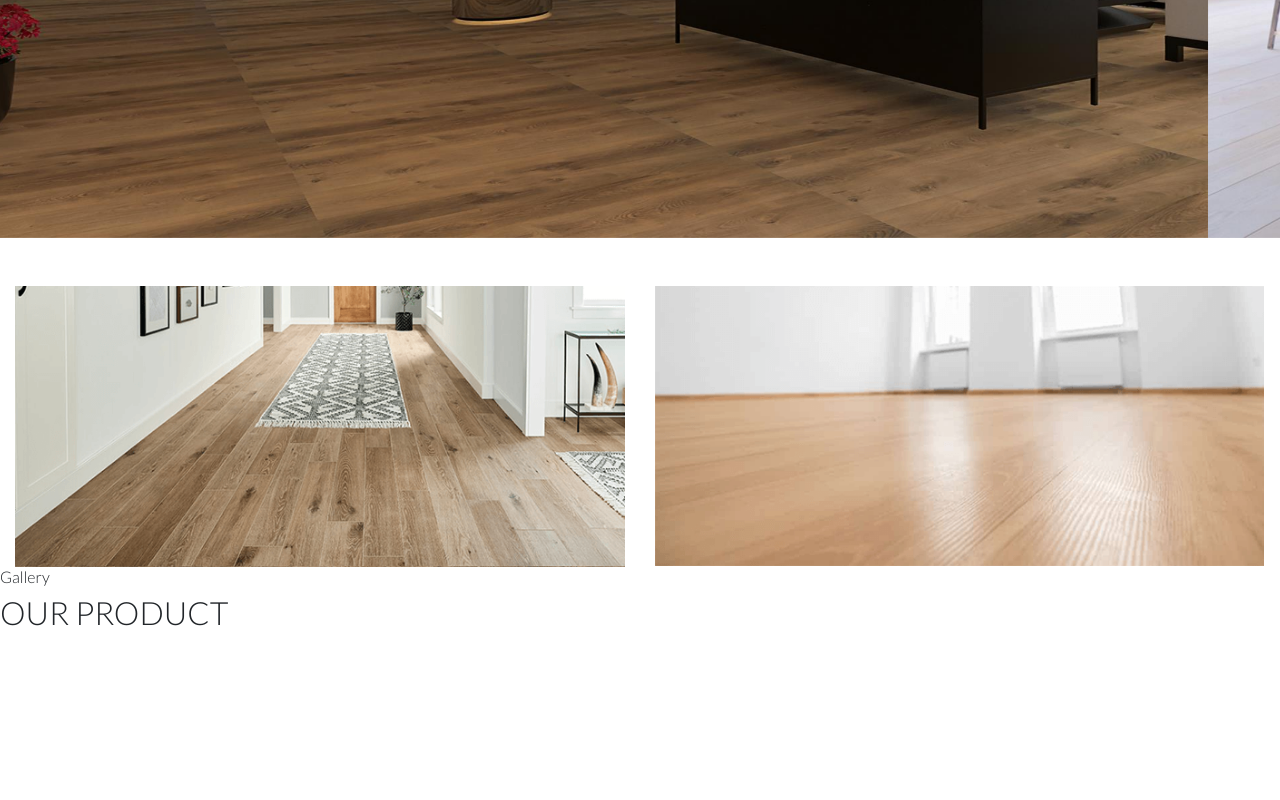
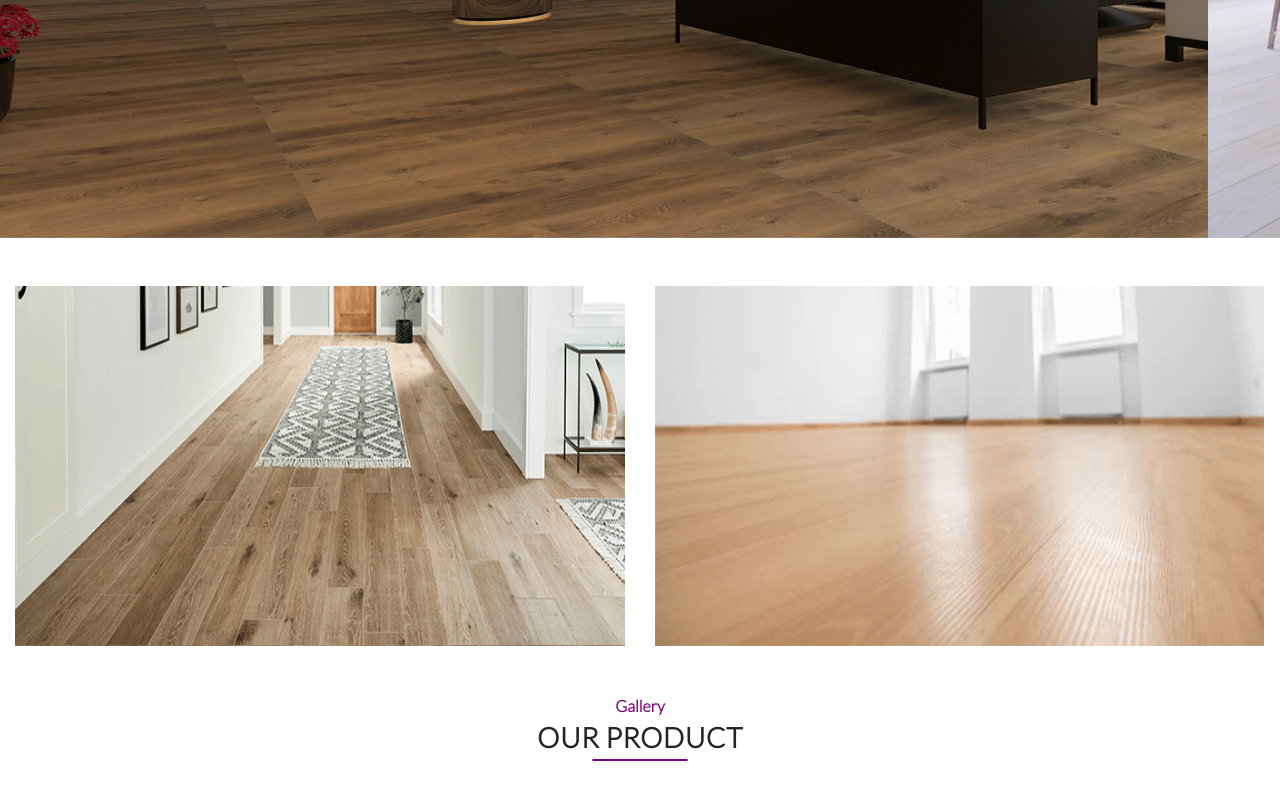
Before and after one commit to shahrukh-1385/CalmWalk, a plain HTML site: page index.html in a window 1280 px wide. Shown: the part 606-1406 px from the top of the page. Drawn offline with nearby package versions, Linux system fonts and the light colour scheme; a web font is replaced by a local one.

Commit message:
Update style.css

```diff
--- a/style.css
+++ b/style.css
@@ -52,3 +52,41 @@ ul{
     height: 80vh;
     background-size: cover;
 }
+.col-img{
+    position: relative;
+    overflow: hidden;
+    display: flex;
+    text-align: center;
+}
+.img-fluid{
+    height: 45vh !important;
+    width: 120% !important;
+}
+.img-fluid:hover{
+    transition: 0.5s;
+
+}
+.title-bottom{
+    text-align: center;
+    margin-top: 50px;
+}
+.mini-title{
+    position: relative;
+    font-weight: 900 !important;
+    color: #800080;
+    font-size: 16px;
+}
+.main-title{
+    text-transform: uppercase !important;
+    font-weight: bolder !important;
+    font-size: 28px;
+    line-height: 1 !important;
+    letter-spacing: .02em !important;
+}
+.border-title-bottom{
+    border: 1px solid #800080;
+    position: relative;
+    width: 12vh;
+    margin: 0 auto;
+    border-radius: 25px;
+}
```
